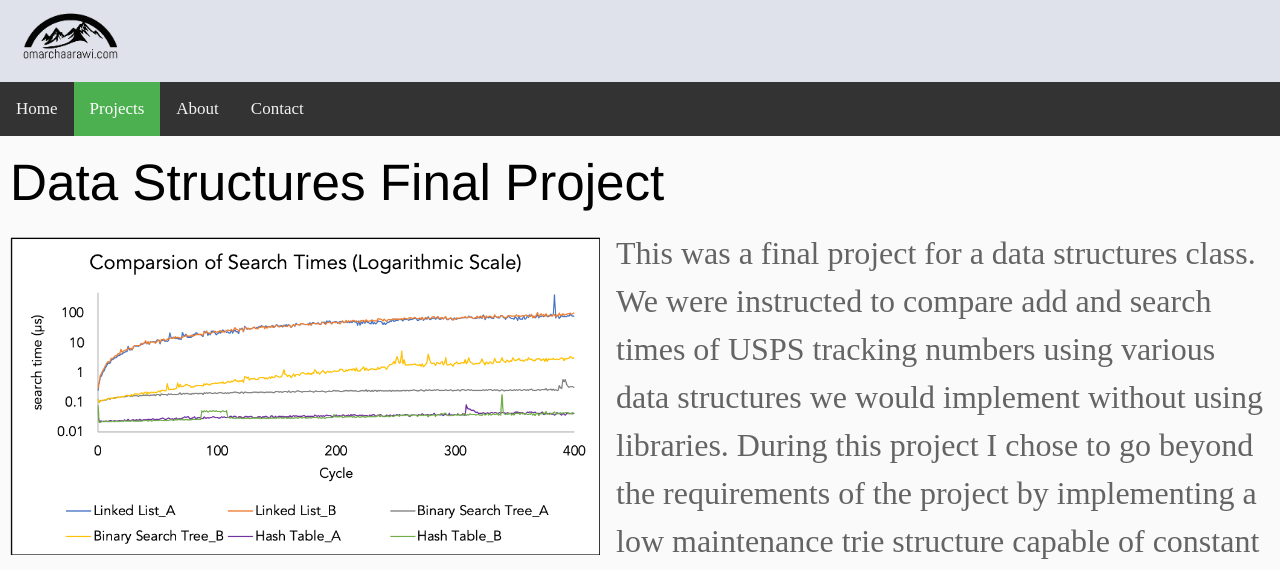
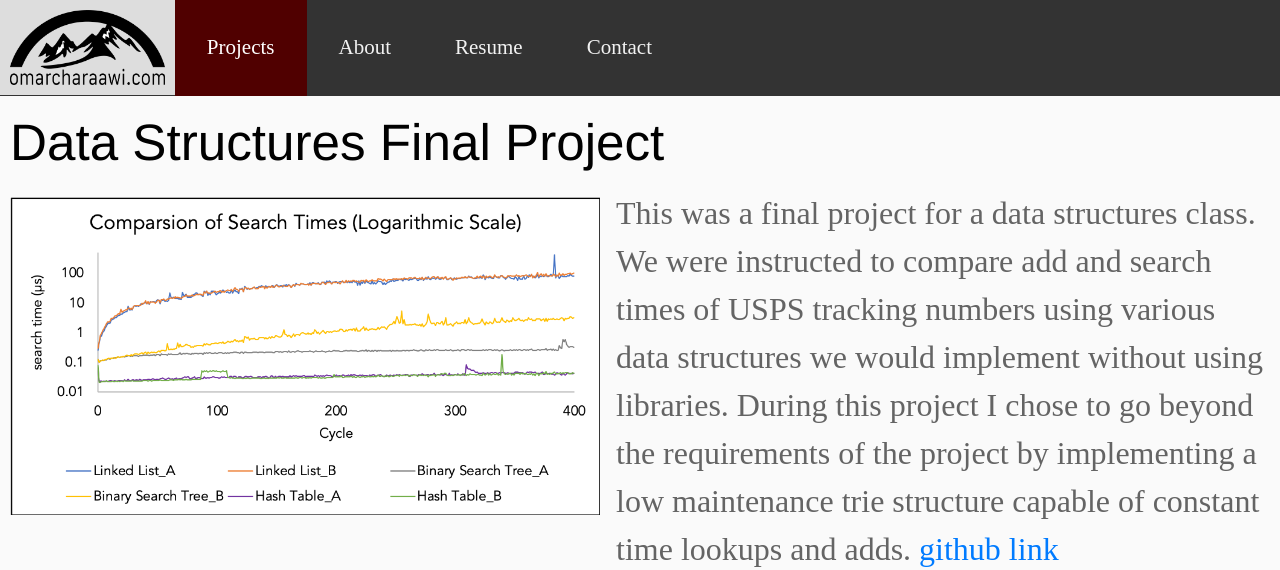
Before and after one commit to omarchaarawi/my_webpage, a Flask app: page /cpp in a window 1280 px wide. Shown: the top 570 px of the page. Run offline with Flask 2, Linux system fonts and the light colour scheme; some libraries are stand-ins or nearby versions.

Commit message:
More updates before publish

```diff
--- a/application.py
+++ b/application.py
@@ -33,3 +33,7 @@ def webdev():
 @app.route("/python", methods = ["GET", "POST"])
 def python():
     return render_template("python.html")
+
+@app.route("/resume", methods = ["GET", "POST"])
+def resume():
+    return render_template("resume.html")
--- a/static/styles_projects.css
+++ b/static/styles_projects.css
@@ -9,9 +9,28 @@
   float: left;
   color: #f2f2f2;
   text-align: center;
-  padding: 14px 16px;
   text-decoration: none;
-  font-size: 17px;
+  font-size: 21px;
+  font-family: avenir;
+  align-content: center;
+}
+.logo{
+  height: 95px;
+  padding: 10px;
+  position: relative;
+  display: inline-block;
+}
+.logo-hover{
+  height: 95px;
+  padding: 10px;
+  position: absolute;
+  top: 0;
+  left: 0;
+  z-index: 99;
+  display: none;
+}
+.topnav a:hover .logo-hover{
+  display: inline;
 }
 
 /* Change the color of links on hover */
@@ -20,11 +39,16 @@
   color: black;
 }
 
-/* Add a color to the active/current link */
 .topnav .active {
-  background-color: #4CAF50;
+  background-color:rgb(80,0,0);
   color: white;
 }
+
+.topnav .active-logo {
+  background-color: rgb(80,0,0);
+  color: white;
+}
+
 
 
 body {
--- a/templates/about.html
+++ b/templates/about.html
@@ -9,7 +9,7 @@
       </a>
       <a  href={{ url_for('projects') }} style="padding: 32px">Projects</a>
       <a class="active" href={{ url_for('about') }} style="padding: 32px">About</a>
-      <a href="static/OAC_resume.pdf" style="padding: 32px">Resume</a>
+      <a href={{ url_for('resume') }} style="padding: 32px">Resume</a>
       <a href={{ url_for('contact') }}  style="padding: 32px">Contact</a>
   </div>
  <div id="container">
--- a/templates/contact.html
+++ b/templates/contact.html
@@ -8,7 +8,7 @@
       </a>
       <a  href={{ url_for('projects') }} style="padding: 32px">Projects</a>
       <a  href={{ url_for('about') }} style="padding: 32px">About</a>
-      <a href="static/OAC_resume.pdf" style="padding: 32px">Resume</a>
+      <a href={{ url_for('resume') }} style="padding: 32px">Resume</a>
       <a class="active" href={{ url_for('contact') }}  style="padding: 32px">Contact</a>
   </div>
 
--- a/templates/layout.html
+++ b/templates/layout.html
@@ -9,12 +9,6 @@
         </title>
 
         <style>
-            .header {
-                padding: 5px;
-                text-align: center;
-                background: rgb(223,225,235);
-                color: white;
-                }
             .footer {
                position: fixed;
                left: 0;
--- a/templates/layout_projects.html
+++ b/templates/layout_projects.html
@@ -8,15 +8,7 @@
         Home Page
         </title>
         <style>
-        .header {
-            padding: 5px;
-            text-align: center;
-            background: rgb(223,225,235);
-            color: white;
-        }
-        .logo{
-                height: 5vw;
-            }
+
         .footer {
         position: fixed;
         left: 0;
@@ -41,18 +33,17 @@
             </style>
     </head>
     <body>
-        <div class="header">
-            <h1>
-                <img class="logo" src="static/logo.png" alt="logo">
-           </h1>
-          </div>
-<div class="topnav" style="font-family: avenir">
-      <a href={{ url_for('index') }}>Home</a>
-      <a class="active"href={{ url_for('projects') }}>Projects</a>
-      <a href={{ url_for('about') }}>About</a>
-      <a href={{ url_for('contact') }}>Contact</a>
 
-</div>
+          <div class="topnav" style="font-family: avenir">
+            <a href={{ url_for('index') }}>
+                  <img class="logo"  src="static/logo_white.png" alt="logo">
+                  <img class="logo-hover" src="static/logo_black.png" alt="logo">
+            </a>
+            <a  class="active" href={{ url_for('projects') }} style="padding: 32px">Projects</a>
+            <a href={{ url_for('about') }} style="padding: 32px">About</a>
+            <a href={{ url_for('resume') }} style="padding: 32px">Resume</a>
+            <a href={{ url_for('contact') }}  style="padding: 32px">Contact</a>
+        </div>
 
       {% block content %}{% endblock %}
         <br>
--- a/templates/projects.html
+++ b/templates/projects.html
@@ -8,7 +8,7 @@
     </a>
     <a  class="active" href={{ url_for('projects') }} style="padding: 32px">Projects</a>
     <a href={{ url_for('about') }} style="padding: 32px">About</a>
-    <a href="static/OAC_resume.pdf" style="padding: 32px">Resume</a>
+    <a href={{ url_for('resume') }} style="padding: 32px">Resume</a>
     <a href={{ url_for('contact') }}  style="padding: 32px">Contact</a>
 </div>
 
```
Also changed, not shown: static/styles.css (+2 -5 lines), templates/resume.html (renamed from templates/index.html, +5 -10 lines), static/OAC_resume.png (added).
